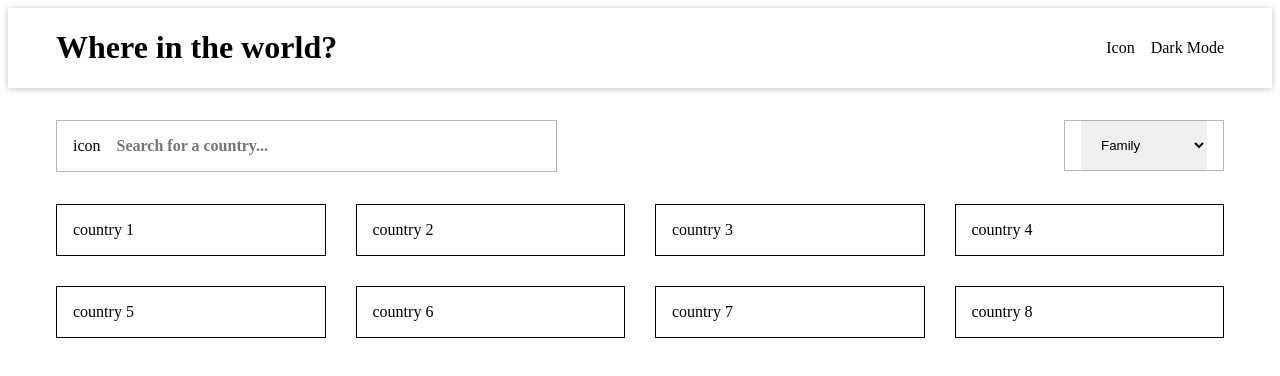
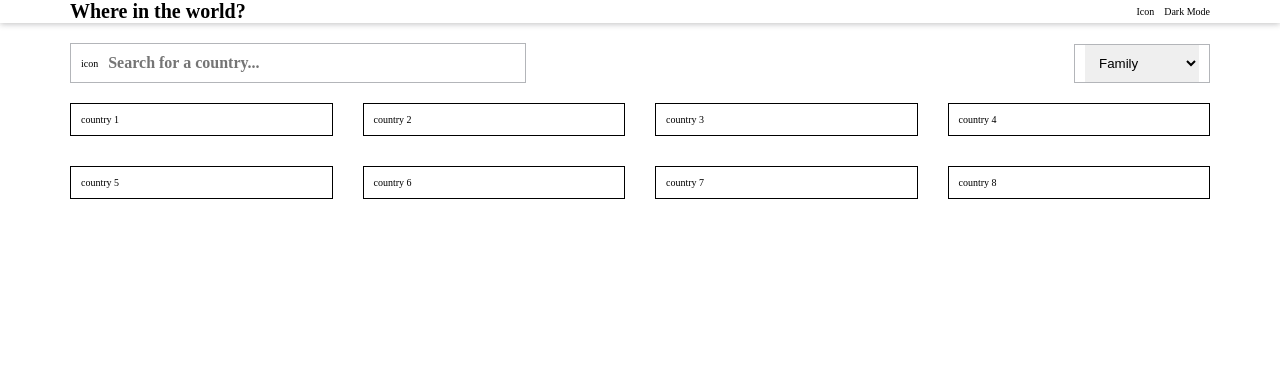
Before and after one commit to cemmanuelonyema/Obodos, a React app: page / in a window 1280 px wide. Shown: the top 376 px of the page. Built offline with nearby package versions, Linux system fonts and the light colour scheme; the HTML template or start-up script is replaced by a standard one.

Commit message:
Add root color variables

```diff
--- a/src/App.css
+++ b/src/App.css
@@ -0,0 +1,27 @@
+:root {
+  /* color - dark mode*/
+  --dark-blue: hsl(209, 23%, 22%);
+  --very-dark-blue: hsl(207, 26%, 17%); /* Background */
+
+  /* color - light mode */
+  --very-dark-blue: hsl(200, 15%, 8%); /* Text */
+  --dark-gray: hsl(0, 0%, 52%); /* input */
+  --very-light-gray: hsl(0, 0%, 98%); /* Background */
+
+  /* neutral */
+  --white: hsl(0, 0%, 100%);
+  --black: hsl(0, 0%, 0%);
+}
+
+*,
+*::after,
+*::before {
+  margin: 0;
+  padding: 0;
+  box-sizing: inherit;
+}
+
+html {
+  font-size: 62.5%;
+  box-sizing: border-box;
+}
--- a/src/App.jsx
+++ b/src/App.jsx
@@ -1,4 +1,5 @@
 import React, { Fragment } from "react";
+import "./App.css";
 import { Countries } from "./components/countries/Countries";
 import { Forms } from "./components/forms/Forms";
 import { Header } from "./components/layout/header/Header";
```
